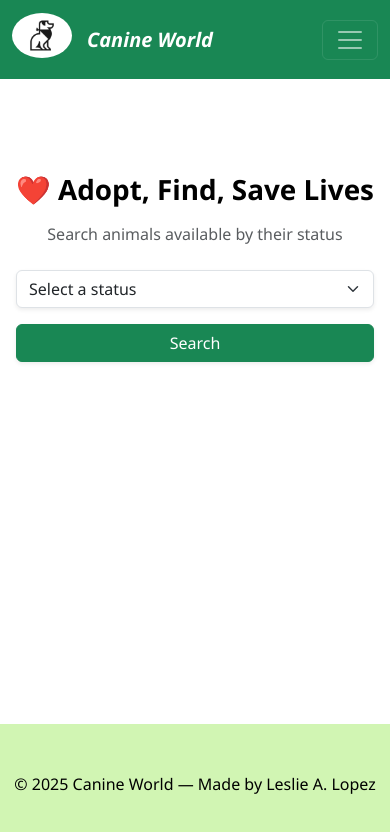
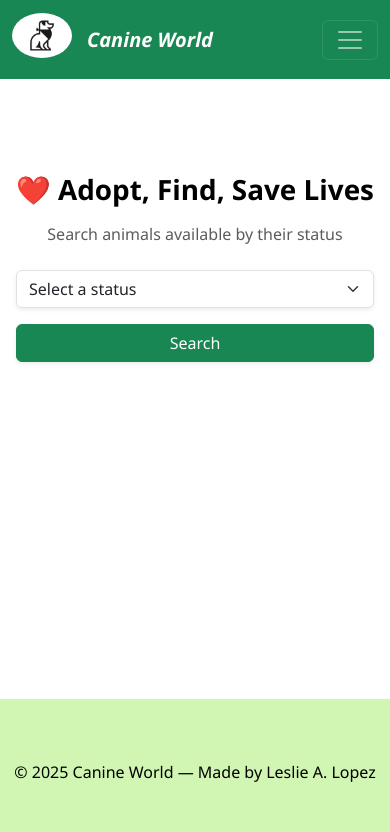
Before and after one commit to Leslie589/Canine-World, a React (Create React App) app: page /adoption in a window 390 px wide. Shown: the top 832 px of the page. Built offline with nearby package versions, Linux system fonts and the light colour scheme.

Commit message:
tamano footer

```diff
--- a/src/styles.css
+++ b/src/styles.css
@@ -279,7 +279,7 @@ html, body, #root {
   }
 
   .footer {
-    height:120px;
+    height:145px;
     padding: 20px 10px;
   }
 
```
